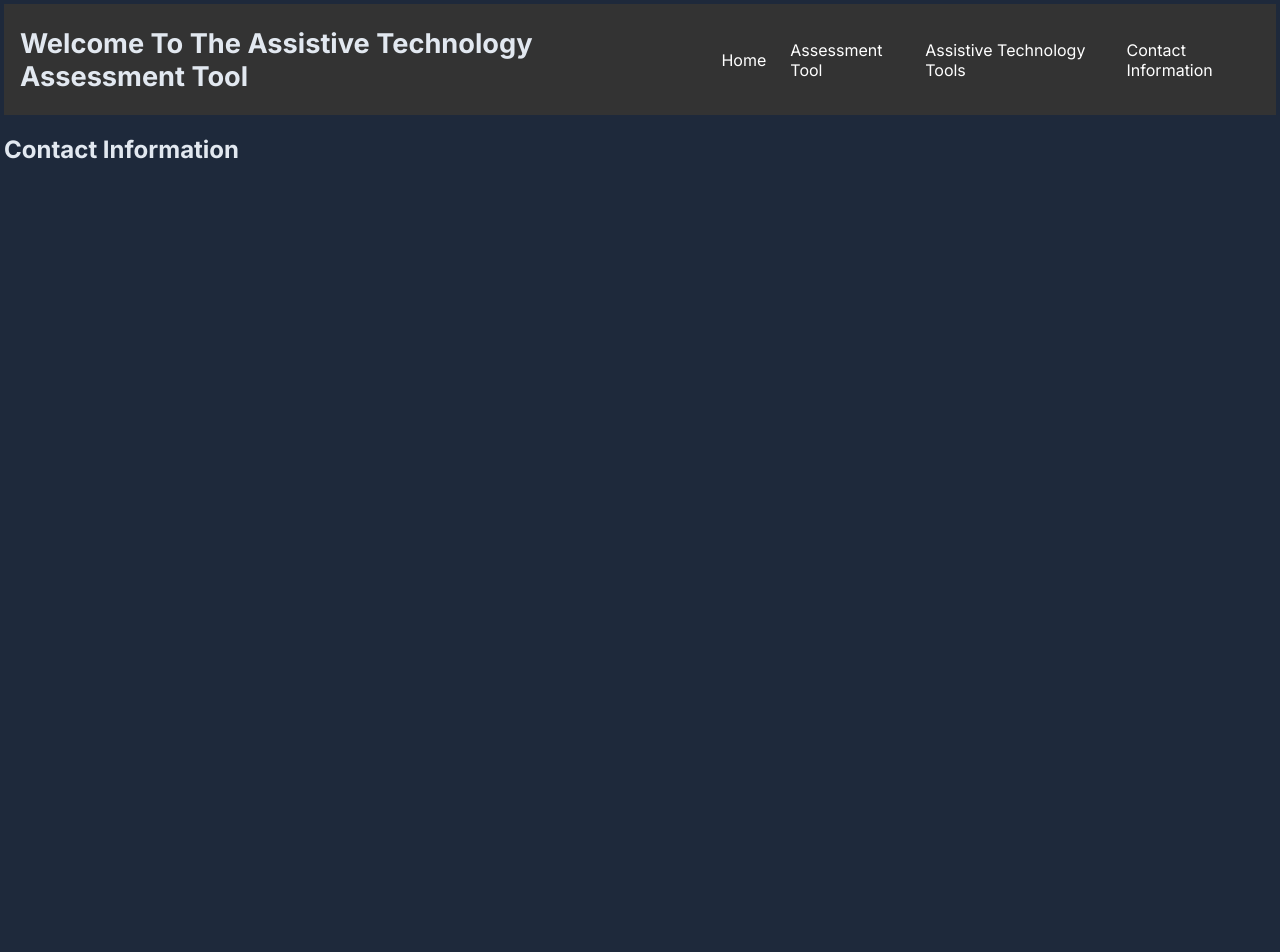
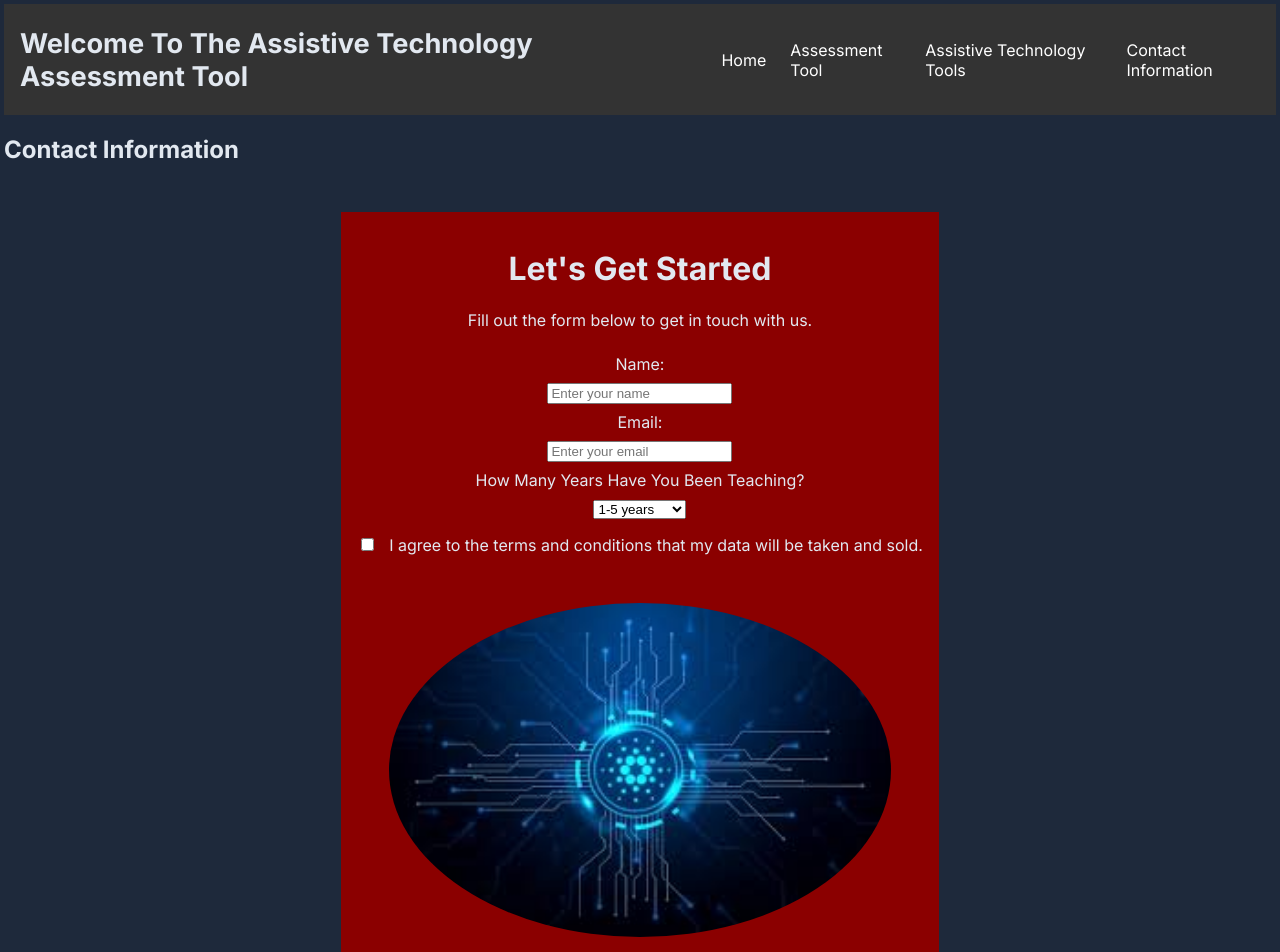
Before and after one commit to blytle1/nextjs-project-2, a Next.js app: page /ContactInfo in a window 1280 px wide. Shown: the top 952 px of the page. Before the commit the page ends 800 px from the top, so only its background shows below. Built offline with nearby package versions, Linux system fonts and the light colour scheme.

Commit message:
update contact

```diff
--- /dev/null
+++ b/src/app/ContactInfo/form.modules.css
@@ -0,0 +1,67 @@
+.form1 {
+    display: flex;
+    background-color: darkred;
+    border-radius: large;
+    width: auto;
+    padding: 1rem;
+    margin: 1rem;
+}
+
+.div1 {
+    display: flex 1;
+    color: #e2e8f0;
+    padding: 20;
+}
+
+.main1 {
+    height: fit-content;
+    display: flex;
+    justify-content: center;
+    text-align: center;
+    margin: 2rem;
+    padding: 20;
+}
+
+.head1 {
+    text-size-adjust: large;
+    padding-bottom: 2;
+}
+
+label {
+    display: block;
+    padding: .5rem;
+}
+
+.div2 {
+    display: flex;
+    flex-direction: column;
+    padding: 1rem;
+    margin: 1rem;
+}
+
+.image1{
+    width: 100%;
+    height: 100%;
+    border-radius: 50%;
+}
+
+.button1{
+    background-color: #e2e8f0;
+    color: #1e293b;
+    border-radius: 10px;
+    cursor: pointer;
+    padding: 1rem;
+    margin: 1rem;
+}
+
+.input1{
+    padding: 1rem;
+    display: block;
+    text-align: center;
+}
+
+.div3 {
+    display: flex;
+    align-items: center;
+    gap: .75rem;
+}
--- a/src/app/ContactInfo/page.js
+++ b/src/app/ContactInfo/page.js
@@ -1,11 +1,55 @@
+import Image from 'next/image';
+import formImage from '../ContactInfo/tech.jpeg'
 import Header from '../Components/header';
+import styles from '../ContactInfo/form.modules.css';
 
 export default function ContactInfo() {
   return (
     <div>
       <Header />
       <h2>Contact Information</h2>
-
+      <main className="main1">
+        <form className="form1">
+          <div className="div1">
+            <h1 className="head1">Let's Get Started</h1>
+            <p>Fill out the form below to get in touch with us.</p>
+            <div>
+              <div>
+                <label htmlFor="name">Name:</label>
+                <input type="text" id="name" name="name" placeholder="Enter your name" required />
+              </div>
+            </div>
+            <div>
+              <div>
+                <label htmlFor="email">Email:</label>
+                <input type="text" id="email" name="email" placeholder="Enter your email" required />
+              </div>
+            </div>
+            <div>
+              <div>
+                <label htmlFor="years">How Many Years Have You Been Teaching?</label>
+                <select id="years" name="years" required>
+                <option value="1">1-5 years</option>
+                <option value="2">6-10 years</option>
+                <option value="3">11-15 years</option>
+                <option value="4">16-20 years</option>
+                <option value="5">21+ years</option>
+                </select>
+              </div>
+            </div>
+            <div>
+              <div className="div3">
+                <input className="input1" type="checkbox" name="terms" value="checked"/>
+                <p>I agree to the terms and conditions that my data will be taken and sold.</p>
+              </div>
+            </div>
+            <div className="div2">
+              <Image className="image1" src={formImage} alt="techimage" />
+              <button className="button1">Thank You!!</button>
+            </div>
+          </div>
+        </form>
+      </main>
     </div>
   );
 }
--- a/src/app/globals.css
+++ b/src/app/globals.css
@@ -5,7 +5,6 @@ body {
   background-color: #1e293b;
   color: #e2e8f0;
   display: flex;
-  flex-direction: column;
   align-items: center;
 }
 
```
Also changed, not shown: src/app/ContactInfo/tech.jpeg (added).
